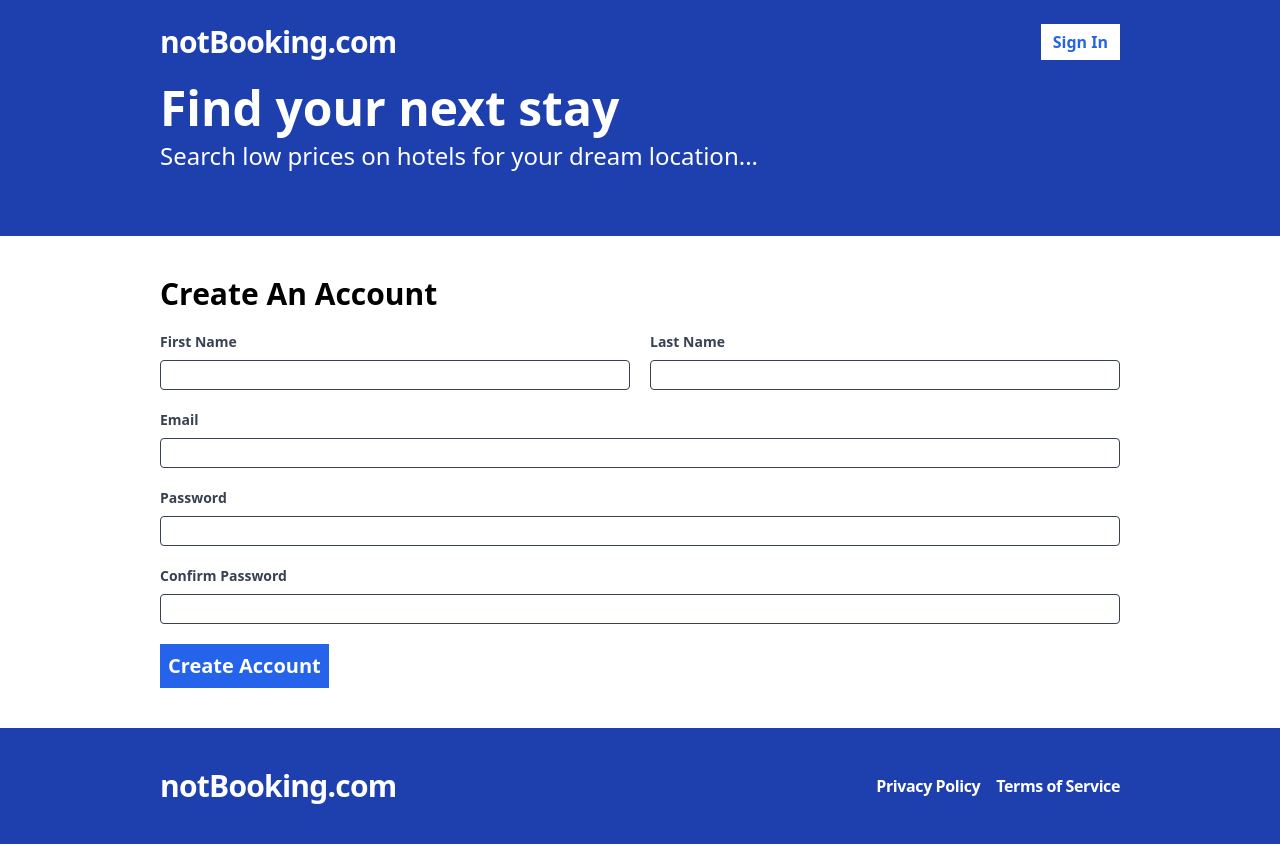
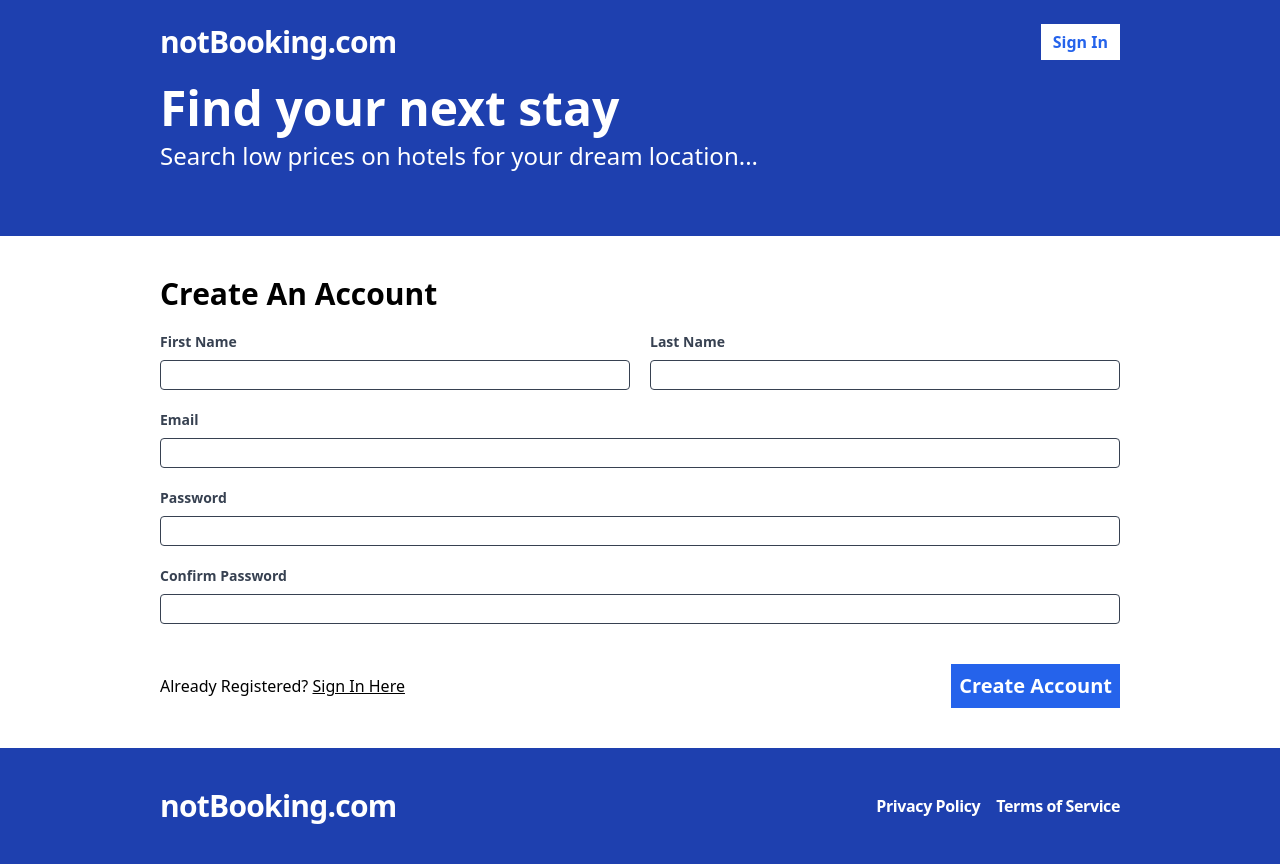
Before and after one commit to AbdullahIsmail2/hotel-booking-app, a React (Vite) app in the folder frontend/: page /register in a window 1280 px wide. Built offline with nearby package versions, Linux system fonts and the light colour scheme; no server answers.

Commit message:
added links to login page in register page if user already has an account

```diff
--- a/frontend/src/Pages/Register.tsx
+++ b/frontend/src/Pages/Register.tsx
@@ -3,6 +3,7 @@ import { postNewUser } from "../api";
 import { useMutation, useQueryClient } from "@tanstack/react-query";
 import { useAppContext } from "../Contexts/useAppContext";
 import { useNavigate } from "react-router-dom";
+import { Link } from "react-router-dom";
 
 export type RegisterFormData = {
 	firstName: string;
@@ -126,7 +127,13 @@ export default function Register() {
 					<span className="text-red-500">{errors.confirmPassword.message}</span>
 				)}
 			</label>
-			<span className="">
+			<span className="flex items-center justify-between mt-5">
+				<span className="">
+					Already Registered?{" "}
+					<Link className="underline" to="/sign-in">
+						Sign In Here
+					</Link>
+				</span>
 				<button
 					type="submit"
 					className="bg-blue-600 text-white p-2 font-bold
```
